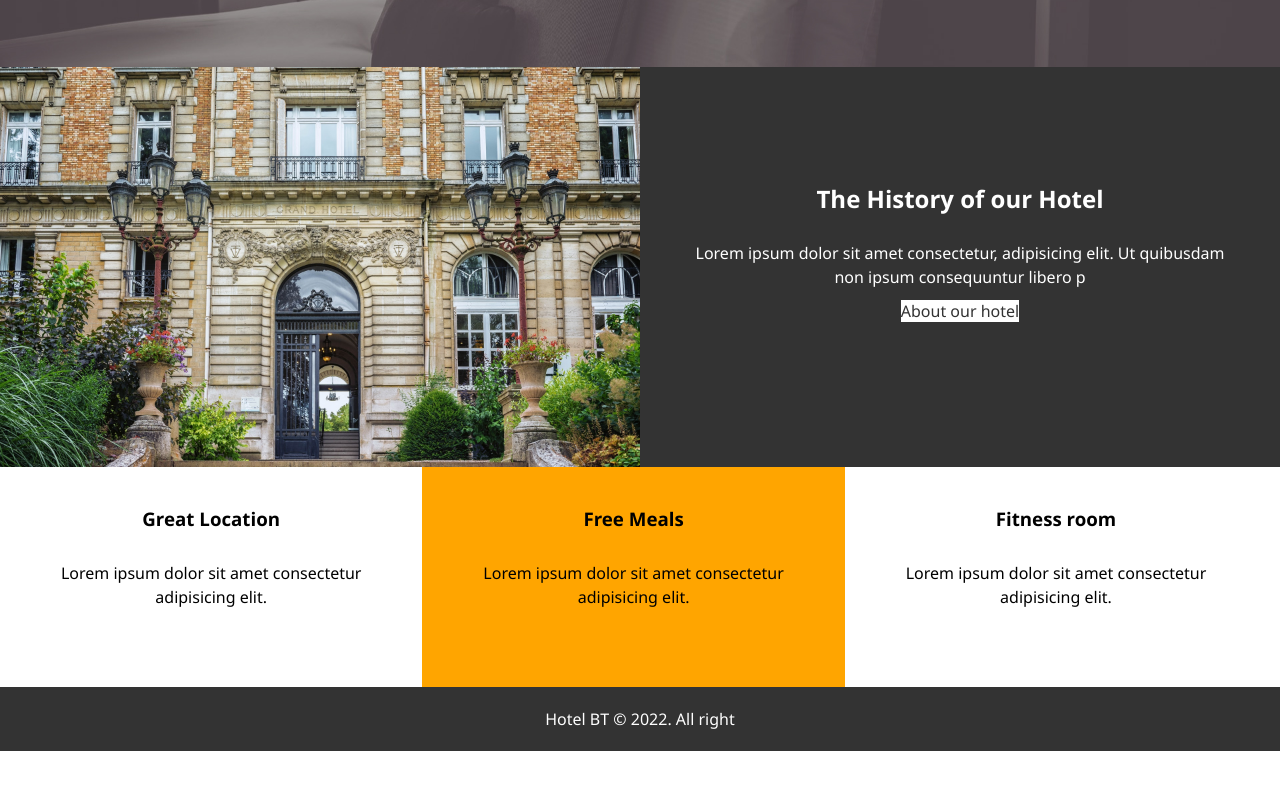
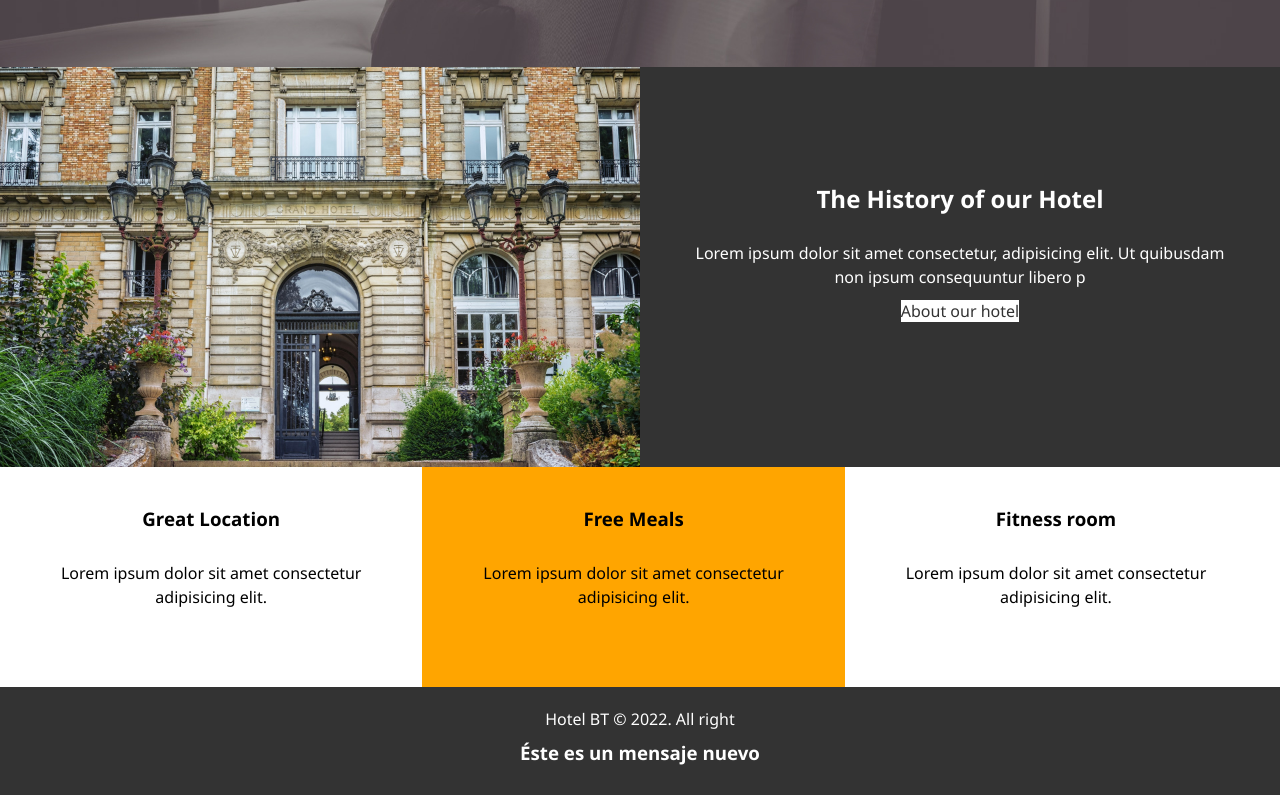
Before and after one commit to Juannjjooor/Web-Hotel-Reservas-, a plain HTML site: page index.html in a window 1280 px wide. Shown: the part 597-1392 px from the top of the page. Before the commit the page ends 1348 px from the top, so only its background shows below. Drawn offline with Linux system fonts and the light colour scheme.

Commit message:
mensaje prueba

```diff
--- a/index.html
+++ b/index.html
@@ -61,6 +61,7 @@
 
   <footer>                                          <!-- Se crea la sección del contenido de la parte inferior a través del "footer" -->
     <p>Hotel BT &copy; 2022. All right</p>
+    <h3>Éste es un mensaje nuevo</h3>
   </footer>
 </body>
 </html>
```
